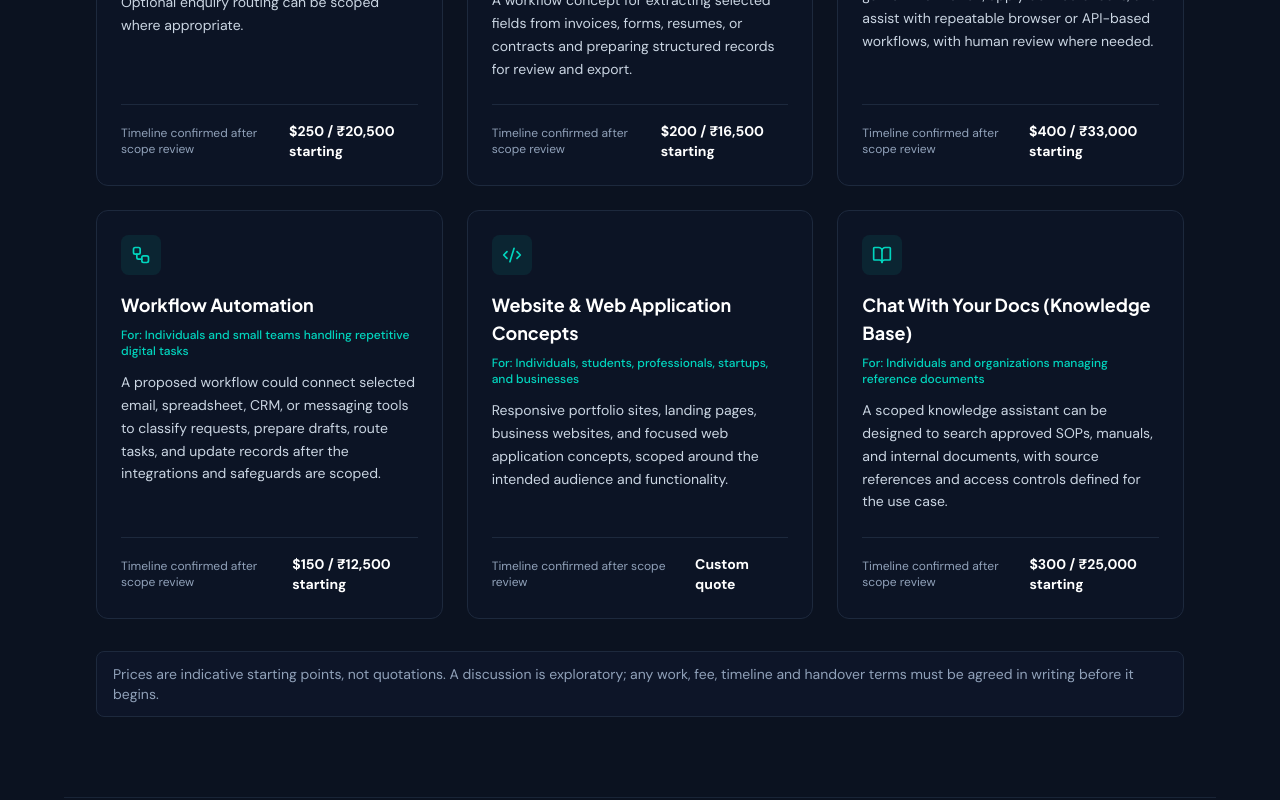
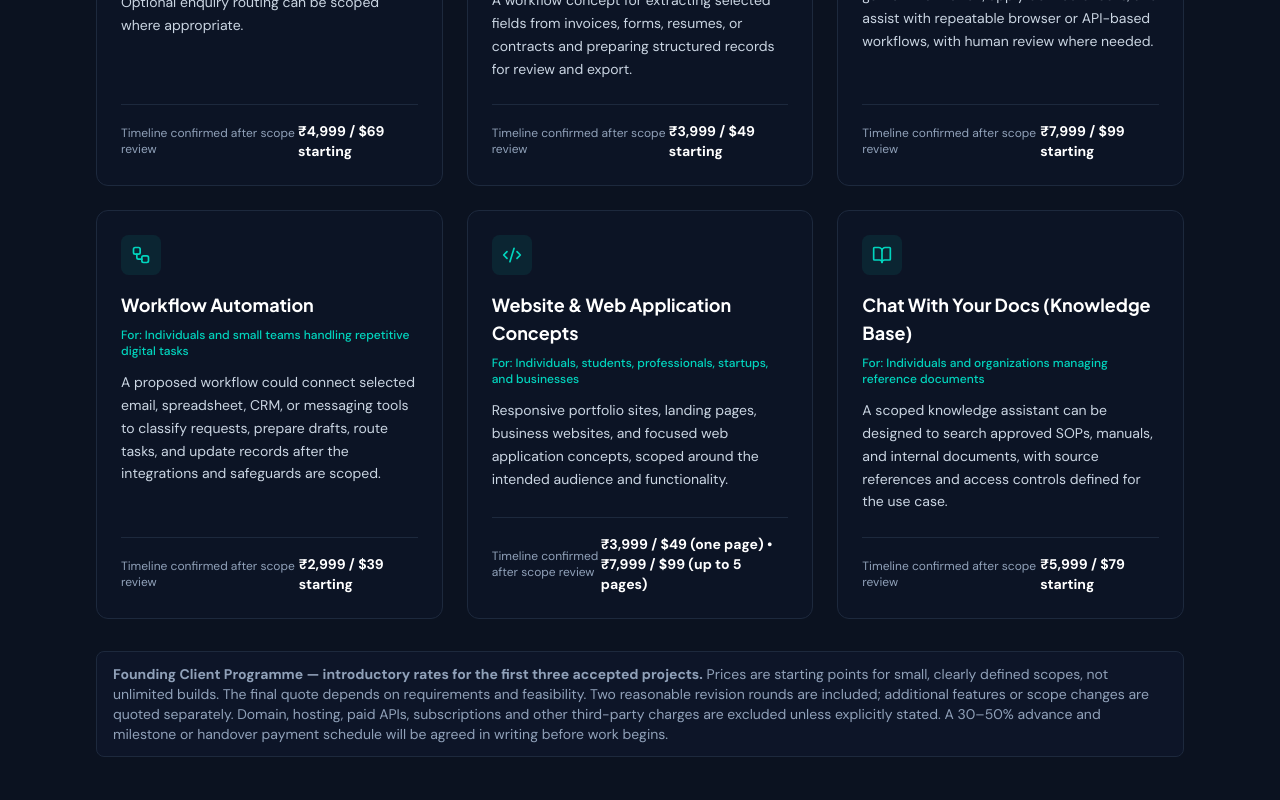
Before and after one commit to subhajitpal86-debug/Freelancing-Portfolio, a React (Vite) app: page / in a window 1280 px wide. Shown: the part 1560-2360 px from the top of the page. Built offline with nearby package versions, Linux system fonts and the light colour scheme.

Commit message:
Introduce founding-client pricing and defined project scope

```diff
--- a/src/App.tsx
+++ b/src/App.tsx
@@ -46,7 +46,7 @@ const SERVICES: ServiceItem[] = [
     deliverable:
       'A website or messaging assistant configured around approved FAQs, services, and policies. Optional enquiry routing can be scoped where appropriate.',
     delivery: 'Timeline confirmed after scope review',
-    price: '$250 / ₹20,500 starting',
+    price: '₹4,999 / $69 starting',
     icon: <Bot className="w-5 h-5" />,
   },
   {
@@ -55,7 +55,7 @@ const SERVICES: ServiceItem[] = [
     deliverable:
       'A workflow concept for extracting selected fields from invoices, forms, resumes, or contracts and preparing structured records for review and export.',
     delivery: 'Timeline confirmed after scope review',
-    price: '$200 / ₹16,500 starting',
+    price: '₹3,999 / $49 starting',
     icon: <FileText className="w-5 h-5" />,
   },
   {
@@ -64,7 +64,7 @@ const SERVICES: ServiceItem[] = [
     deliverable:
       'Task-focused agents can be scoped to gather information, apply defined checks, and assist with repeatable browser or API-based workflows, with human review where needed.',
     delivery: 'Timeline confirmed after scope review',
-    price: '$400 / ₹33,000 starting',
+    price: '₹7,999 / $99 starting',
     icon: <Cpu className="w-5 h-5" />,
   },
   {
@@ -73,7 +73,7 @@ const SERVICES: ServiceItem[] = [
     deliverable:
       'A proposed workflow could connect selected email, spreadsheet, CRM, or messaging tools to classify requests, prepare drafts, route tasks, and update records after the integrations and safeguards are scoped.',
     delivery: 'Timeline confirmed after scope review',
-    price: '$150 / ₹12,500 starting',
+    price: '₹2,999 / $39 starting',
     icon: <Workflow className="w-5 h-5" />,
   },
   {
@@ -82,7 +82,7 @@ const SERVICES: ServiceItem[] = [
     deliverable:
       'Responsive portfolio sites, landing pages, business websites, and focused web application concepts, scoped around the intended audience and functionality.',
     delivery: 'Timeline confirmed after scope review',
-    price: 'Custom quote',
+    price: '₹3,999 / $49 (one page) • ₹7,999 / $99 (up to 5 pages)',
     icon: <Code2 className="w-5 h-5" />,
   },
   {
@@ -91,7 +91,7 @@ const SERVICES: ServiceItem[] = [
     deliverable:
       'A scoped knowledge assistant can be designed to search approved SOPs, manuals, and internal documents, with source references and access controls defined for the use case.',
     delivery: 'Timeline confirmed after scope review',
-    price: '$300 / ₹25,000 starting',
+    price: '₹5,999 / $79 starting',
     icon: <BookOpen className="w-5 h-5" />,
   },
 ];
@@ -177,7 +177,7 @@ const WHY_ME = [
 
 const FAQS = [
   { q: 'Are you currently available to accept projects?', a: 'Availability is considered case by case and is subject to applicable professional commitments, permissions and scheduling. Sending an enquiry does not confirm that a project can be accepted.' },
-  { q: 'How does pricing work?', a: 'The prices shown are indicative starting points in USD and INR, not final quotations. Any potential engagement would require an agreed scope, deliverables, dependencies, timeline and payment terms before work begins.' },
+  { q: 'What is the Founding Client Programme?', a: 'Introductory prices are available for the first three accepted projects. They apply to small, clearly defined scopes. Two reasonable revision rounds are included; scope changes and additional features are quoted separately. Domain, hosting, paid APIs, subscriptions and other third-party charges are excluded unless explicitly agreed. A 30–50% advance and milestone or handover payment schedule will be agreed in writing.' },
   { q: 'Are the examples shown completed client projects?', a: 'No. The three examples are illustrative solution scenarios. They are not client engagements, endorsements, completed implementations or deployed products.' },
   { q: 'How is project data handled?', a: 'Data handling, access, retention, third-party services and security requirements must be discussed and agreed before any work begins. Do not send confidential or sensitive information through the initial enquiry form.' },
   { q: 'Which tools and AI models are represented here?', a: 'The technology list describes tools explored for learning and concept work. The actual technology selection for any future project would depend on feasibility, requirements and available access.' },
@@ -425,7 +425,7 @@ export function App() {
               Services
             </h2>
             <p className="mt-3 text-slate-600 dark:text-slate-300">
-              The service areas below describe possible project directions for individuals, students, working professionals, retired individuals, startups and businesses. Feasibility, technical approach, timeline, availability and deliverables are assessed individually before any commitment.
+              Practical, carefully scoped services for individuals, students, working professionals, retired individuals, startups and businesses. Introductory prices are designed for small, clearly defined first projects. Feasibility, timeline, availability and deliverables are confirmed before any commitment.
             </p>
           </div>
 
@@ -461,7 +461,7 @@ export function App() {
           </div>
 
           <p className="mt-8 text-sm text-slate-600 dark:text-slate-400 bg-slate-100 dark:bg-slate-900/70 border border-slate-200 dark:border-slate-800 rounded-lg px-4 py-3">
-            Prices are indicative starting points, not quotations. A discussion is exploratory; any work, fee, timeline and handover terms must be agreed in writing before it begins.
+            <strong>Founding Client Programme — introductory rates for the first three accepted projects.</strong> Prices are starting points for small, clearly defined scopes, not unlimited builds. The final quote depends on requirements and feasibility. Two reasonable revision rounds are included; additional features or scope changes are quoted separately. Domain, hosting, paid APIs, subscriptions and other third-party charges are excluded unless explicitly stated. A 30–50% advance and milestone or handover payment schedule will be agreed in writing before work begins.
           </p>
         </section>
 
@@ -716,9 +716,10 @@ export function App() {
                   onChange={(e) => setContactBudget(e.target.value)}
                   className="w-full rounded-lg border border-slate-300 dark:border-slate-700 bg-white dark:bg-slate-900 px-3.5 py-2.5 text-sm text-slate-900 dark:text-white focus:outline-none focus:border-teal-500"
                 >
-                  <option value="₹12,500 – ₹20,500 / $150 – $250">₹12,500 – ₹20,500 / $150 – $250 (Workflow / Document processing)</option>
-                  <option value="₹20,500 – ₹33,000 / $250 – $400">₹20,500 – ₹33,000 / $250 – $400 (Chatbot / AI agent)</option>
-                  <option value="₹33,000+ / $400+">₹33,000+ / $400+ (Larger custom solution)</option>
+                  <option value="₹2,999 – ₹3,999 / $39 – $49">₹2,999 – ₹3,999 / $39 – $49 (Workflow / Document processing)</option>
+                  <option value="₹4,999 – ₹5,999 / $69 – $79">₹4,999 – ₹5,999 / $69 – $79 (Chatbot / Knowledge assistant)</option>
+                  <option value="₹7,999+ / $99+">₹7,999+ / $99+ (AI agent / larger custom solution)</option>
+                  <option value="₹3,999 – ₹7,999 / $49 – $99">₹3,999 – ₹7,999 / $49 – $99 (Website development)</option>
                   <option value="Not sure yet">Not sure yet — discuss the requirement</option>
                 </select>
               </div>
```
